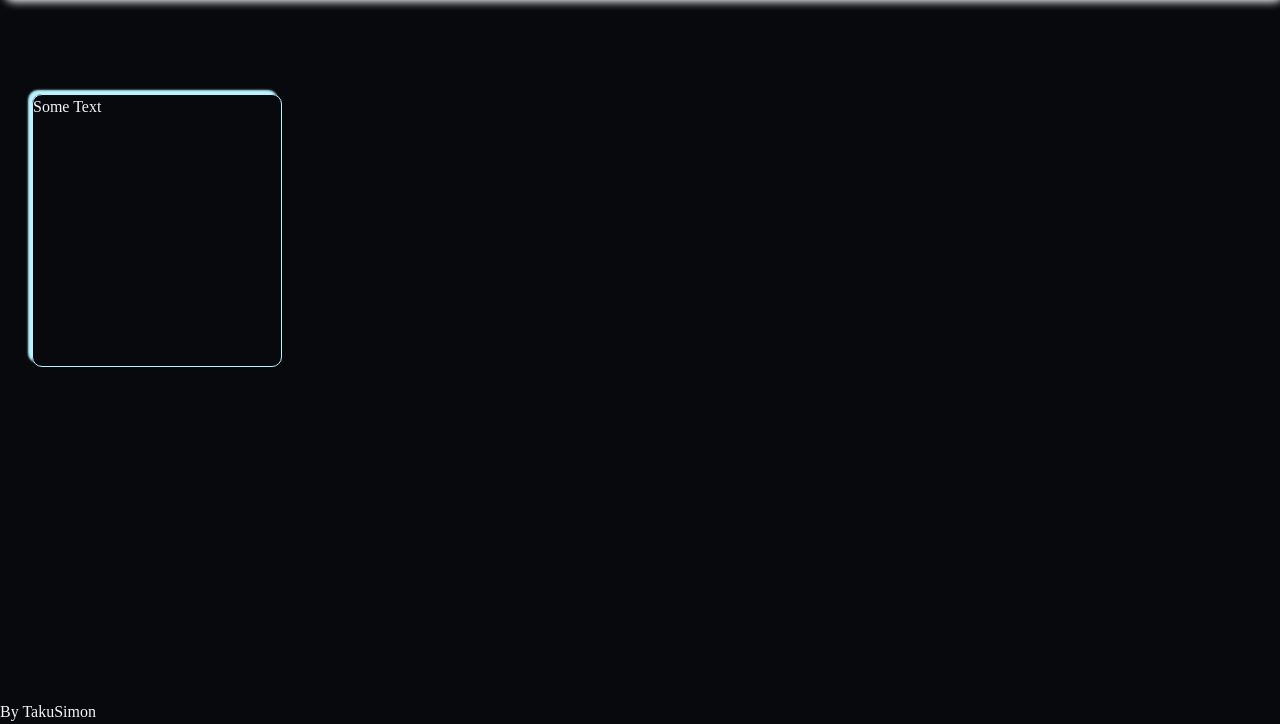
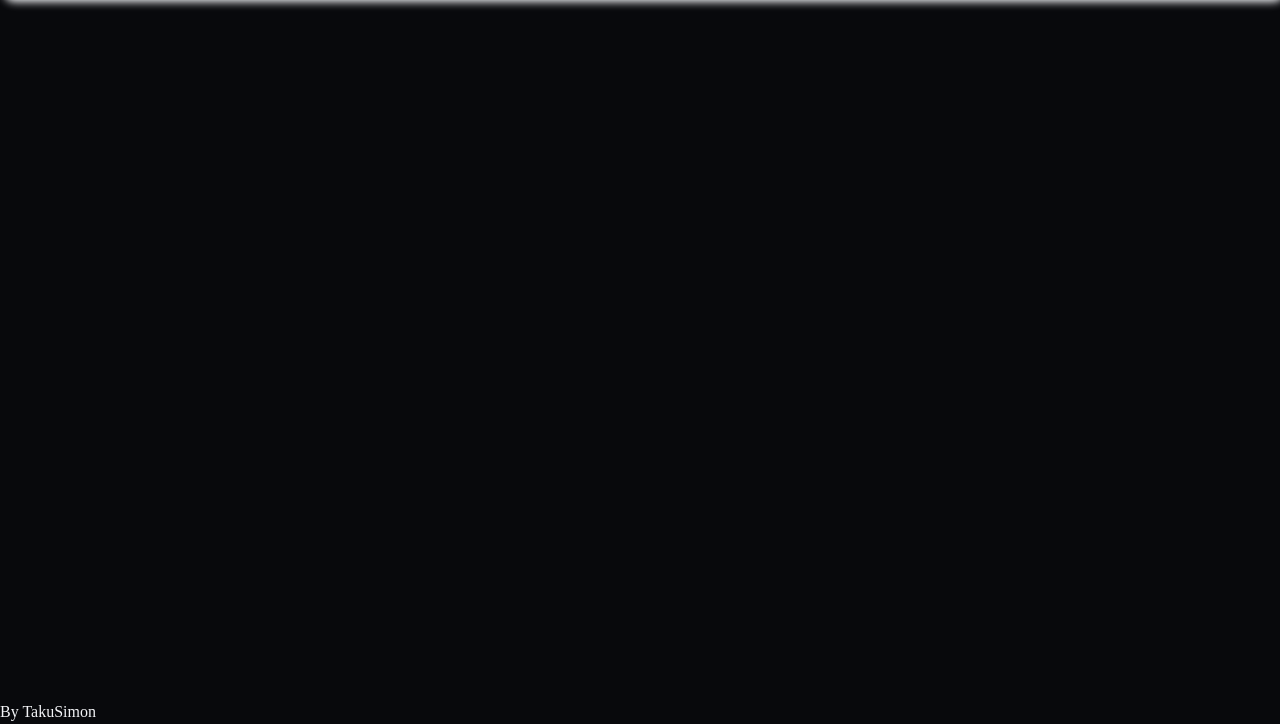
Before and after one commit to takusimon/Library, a plain HTML site: page index.html in a window 1280 px wide. Shown: the part 76-800 px from the top of the page. Drawn offline with Linux system fonts and the light colour scheme.

Commit message:
Styling complete

```diff
--- a/css/style.css
+++ b/css/style.css
@@ -8,7 +8,7 @@ body {
     background-color: var(--color-obsidian-black);
     color:var(--color-cool-white);
     display:grid;
-    grid-template-rows: min-content 4fr min-content;
+    grid-template-rows: min-content 1fr min-content;
     row-gap: 2rem;
 }
 header {
@@ -23,9 +23,11 @@ h1 {
     font-size:3rem;
 }
 main {
+    overflow:auto;
     grid-row:2/3;
-    grid-template-columns: repeat(autofit,minmax(150px,1fr));
-    gap: 2rem;
+    display:grid;
+    grid-template-columns:repeat(4,minmax(0, 1fr));
+    gap:2rem;
 }
 footer {
     grid-row:3/4;
@@ -34,8 +36,7 @@ footer {
     border:1px solid var(--color-ice-cyan);
     border-radius:10px;
     box-shadow:-4px -4px 2px var(--color-ice-cyan);
-    max-width: max(17%,250px);
-    min-height: auto;
-    height:45%;
+    width: 250px;
+    min-height:300px;
     margin:2rem;
 }
--- a/index.html
+++ b/index.html
@@ -12,9 +12,7 @@
             <h1>My Library</h1>
         </header>
         <main>
-            <div class="book">
-                <p>Some Text</p>
-            </div>
+
         </main>
         <footer>
             <p>By TakuSimon</p>
```
